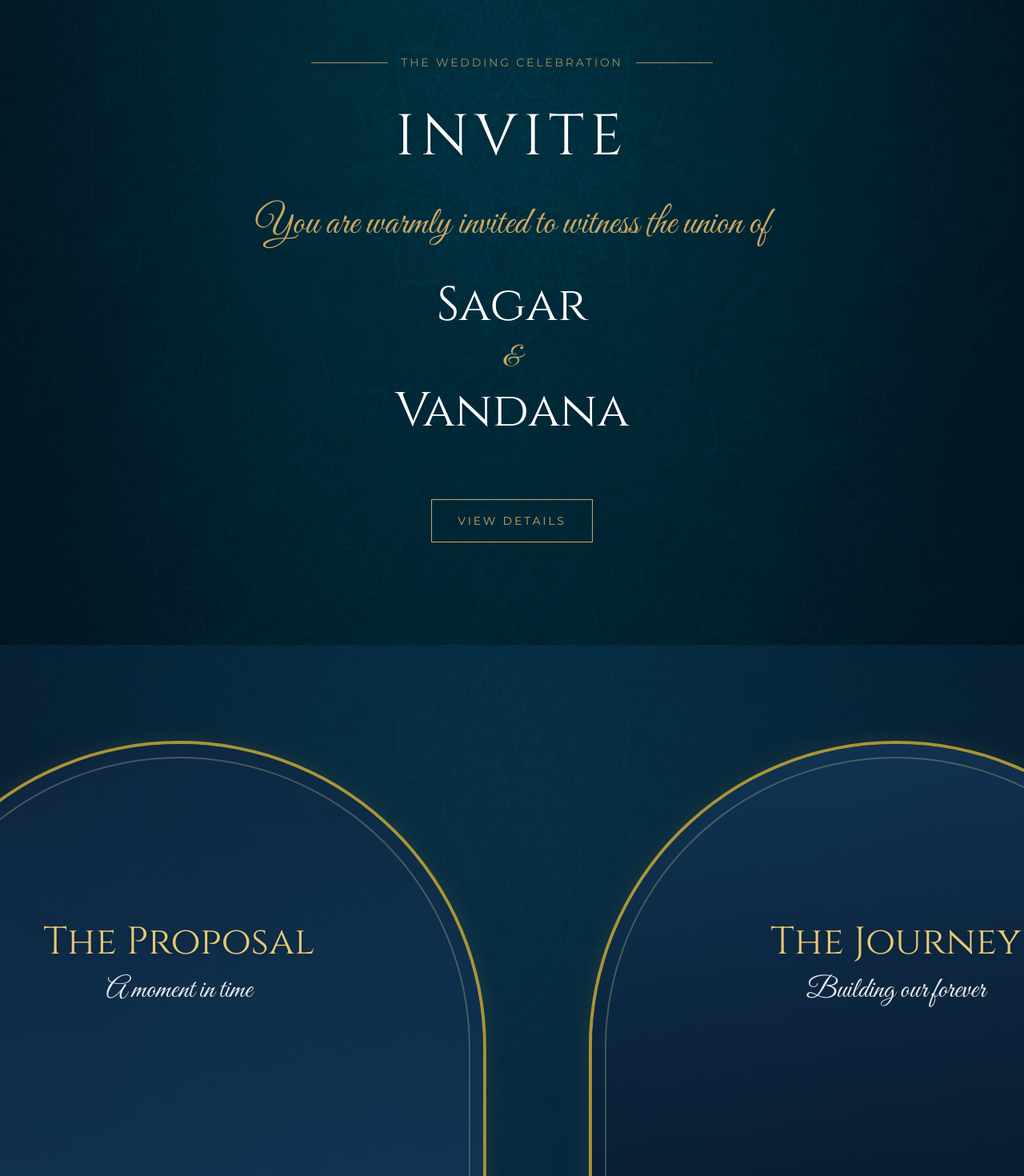
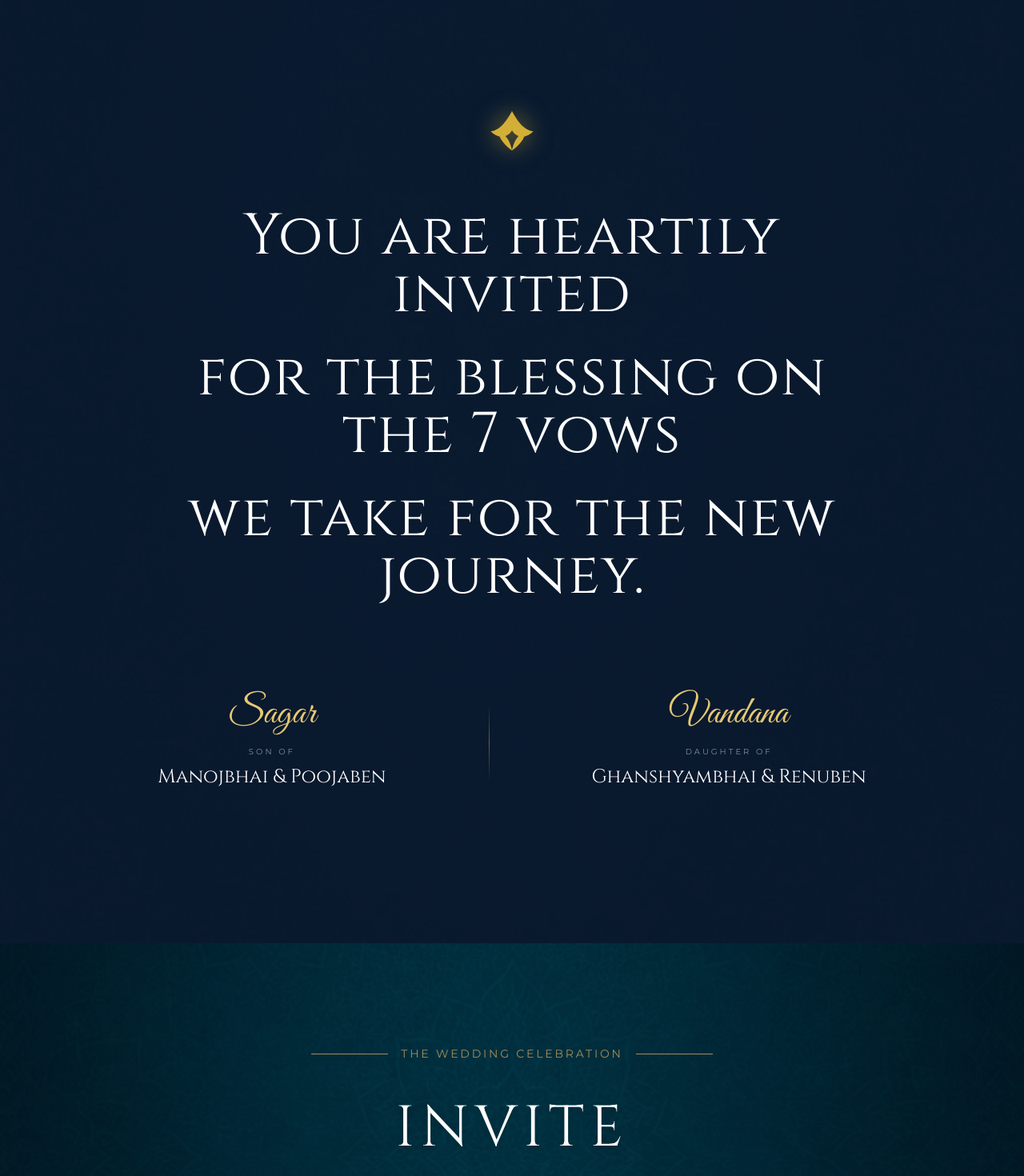
Before and after one commit to anurag07le-create/pvtanurag, a Next.js app: page /elegant in a window 1280 px wide. Shown: the part 3260-4730 px from the top of the page at 80% size. Built offline with nearby package versions, Linux system fonts and the light colour scheme.

Commit message:
feat(elegant): add real cinematic content, couples photos, complete itinerary data, invitation message, and footer

```diff
--- a/src/components/elegant/ElegantExperience.tsx
+++ b/src/components/elegant/ElegantExperience.tsx
@@ -7,6 +7,8 @@ import DetailsSection from "./DetailsSection";
 import ElegantGallery from "./ElegantGallery";
 import ElegantItinerary from "./ElegantItinerary";
 import ElegantGoldenThread from "./ElegantGoldenThread";
+import ElegantInvitationMessage from "./ElegantInvitationMessage";
+import ElegantFooter from "./ElegantFooter";
 
 export default function ElegantExperience() {
   const [isLoaded, setIsLoaded] = useState(false);
@@ -47,9 +49,11 @@ export default function ElegantExperience() {
           <div className="relative w-full">
              <ElegantGoldenThread />
              <HeroParallax />
+             <ElegantInvitationMessage />
              <DetailsSection />
              <ElegantGallery />
              <ElegantItinerary />
+             <ElegantFooter />
           </div>
         )}
       </main>
--- /dev/null
+++ b/src/components/elegant/ElegantFooter.tsx
@@ -0,0 +1,78 @@
+"use client"
+import React, { useRef } from 'react'
+import { motion, useScroll, useTransform } from 'framer-motion'
+
+export default function ElegantFooter() {
+  const containerRef = useRef<HTMLDivElement>(null)
+
+  const { scrollYProgress } = useScroll({
+    target: containerRef,
+    offset: ["start end", "end end"]
+  })
+
+  // The huge text scales up as you scroll down into the footer
+  const textScale = useTransform(scrollYProgress, [0, 1], [0.8, 1])
+  const textOpacity = useTransform(scrollYProgress, [0, 0.5, 1], [0, 0.5, 1])
+
+  return (
+    <section ref={containerRef} className="relative w-full h-[100vh] bg-[#0A1A2F] flex flex-col items-center justify-center overflow-hidden">
+
+      {/* Background Magic */}
+      <div className="absolute inset-0 pointer-events-none opacity-50">
+        <div className="absolute top-1/2 left-1/2 -translate-x-1/2 -translate-y-1/2 w-[80vw] h-[80vw] bg-[#d4af37]/20 rounded-full blur-[120px] mix-blend-screen" />
+      </div>
+
+      {/* Massive Text Reveal */}
+      <motion.div
+        style={{ scale: textScale, opacity: textOpacity }}
+        className="relative z-10 w-full text-center px-4"
+      >
+        <p className="font-montserrat text-[#e6c875] tracking-[0.4em] text-xs md:text-sm uppercase mb-8">
+          Join us for the premiere of their
+        </p>
+        <h2 className="font-cinzel text-[15vw] md:text-[12vw] leading-none text-transparent bg-clip-text bg-gradient-to-b from-[#ffffff] to-[#d4af37] drop-shadow-[0_0_30px_rgba(212,175,55,0.4)]">
+          FOREVER
+        </h2>
+      </motion.div>
+
+      {/* RSVP Button */}
+      <motion.div
+        initial={{ opacity: 0, y: 50 }}
+        whileInView={{ opacity: 1, y: 0 }}
+        viewport={{ once: true }}
+        transition={{ duration: 1, delay: 0.5 }}
+        className="relative z-20 mt-16 md:mt-24"
+      >
+        <button
+          onClick={() => alert("RSVP functionality coming soon!")}
+          className="group relative px-12 py-5 bg-transparent overflow-hidden"
+        >
+          <div className="absolute inset-0 border border-[#d4af37] transition-all duration-500 group-hover:bg-[#d4af37]" />
+          <span className="relative z-10 font-montserrat text-[#e6c875] text-xs md:text-sm tracking-[0.3em] uppercase transition-colors duration-500 group-hover:text-[#0A1A2F]">
+            RSVP NOW
+          </span>
+        </button>
+      </motion.div>
+
+      {/* A single floating lantern going up into the sky */}
+      <motion.div
+        className="absolute bottom-[-100px] right-[20%] pointer-events-none mix-blend-screen opacity-60 z-0"
+        animate={{
+          y: ["0vh", "-120vh"],
+          x: ["0px", "-50px", "0px"]
+        }}
+        transition={{
+          y: { duration: 25, repeat: Infinity, ease: "linear" },
+          x: { duration: 10, repeat: Infinity, ease: "easeInOut" }
+        }}
+      >
+        <img
+          src="/images/elegant/lantern.png"
+          alt="Lantern"
+          className="w-24 md:w-32 h-auto drop-shadow-[0_0_20px_rgba(255,180,0,0.8)]"
+        />
+      </motion.div>
+
+    </section>
+  )
+}
--- a/src/components/elegant/ElegantGallery.tsx
+++ b/src/components/elegant/ElegantGallery.tsx
@@ -6,21 +6,33 @@ import { motion, useScroll, useTransform } from 'framer-motion';
 const GALLERY_ITEMS = [
   {
     id: 1,
-    title: "The Beginning",
-    description: "Where our journey started",
-    color: "from-[#0A1A2F] to-[#112a46]"
+    title: "The First Yes",
+    date: "14th February 2026",
+    image: "/images/photo1.jpeg"
   },
   {
     id: 2,
-    title: "The Proposal",
-    description: "A moment in time",
-    color: "from-[#112a46] to-[#183b5e]"
+    title: "Wedding Fixed",
+    date: "20th April 2026",
+    image: "/images/photo2.jpeg"
   },
   {
     id: 3,
-    title: "The Journey",
-    description: "Building our forever",
-    color: "from-[#183b5e] to-[#0A1A2F]"
+    title: "The Roka",
+    date: "15th August 2026",
+    image: "/images/photo4.jpeg"
+  },
+  {
+    id: 4,
+    title: "Pre-Wedding Shoot",
+    date: "10th October 2026",
+    image: "/images/photo5.jpeg"
+  },
+  {
+    id: 5,
+    title: "The Journey Begins",
+    date: "Forever",
+    image: "/images/photo3-nobg.png"
   }
 ];
 
@@ -32,8 +44,8 @@ export default function ElegantGallery() {
   });
 
   // Translate the gallery horizontally
-  // We have 3 items, so we need to scroll by roughly -66% of the container width to show the last item
-  const x = useTransform(scrollYProgress, [0, 1], ["0%", "-66%"]);
+  // We have 5 items, so we need to scroll by roughly -80% of the container width to show the last item
+  const x = useTransform(scrollYProgress, [0, 1], ["0%", "-80%"]);
 
   return (
     <section ref={containerRef} className="relative h-[400vh] bg-[#0A1A2F]">
@@ -48,35 +60,48 @@ export default function ElegantGallery() {
           />
         </div>
 
+        <div className="absolute top-10 left-10 z-10 text-[#d4af37]">
+          <p className="font-montserrat text-xs tracking-[0.4em] uppercase mb-2">Our Journey</p>
+          <h2 className="font-vibes text-4xl">A Timeline of Love</h2>
+        </div>
+
         <motion.div
           style={{ x }}
-          className="flex gap-16 md:gap-32 px-[10vw] md:px-[20vw]"
+          className="flex gap-16 md:gap-32 px-[10vw] md:px-[20vw] h-[60vh] md:h-[70vh] items-center"
         >
-          {GALLERY_ITEMS.map((item) => (
+          {GALLERY_ITEMS.map((item, index) => {
+            const marginClass = index % 2 === 0 ? "mt-0 mb-16" : "mt-16 mb-0";
+
+            return (
               <div
                 key={item.id}
-              className="relative shrink-0 w-[80vw] md:w-[60vw] h-[60vh] md:h-[70vh] flex flex-col items-center justify-center"
+                className={`relative shrink-0 w-[80vw] md:w-[40vw] h-full flex flex-col items-center justify-center ${marginClass}`}
               >
                 {/* Golden Arch Frame */}
-              <div className="absolute inset-0 rounded-t-full border-t-4 border-x-4 border-[#d4af37] opacity-80 shadow-[0_0_30px_rgba(212,175,55,0.15)] overflow-hidden">
-                 {/* Inner Gradient or Image */}
-                 <div className={`absolute inset-0 bg-gradient-to-b ${item.color} opacity-80`} />
+                <div className="absolute inset-0 rounded-t-[150px] border-t-4 border-x-4 border-[#d4af37] opacity-80 shadow-[0_0_30px_rgba(212,175,55,0.15)] overflow-hidden bg-[#050e18]">
+                   {/* Image inside arch */}
+                   <img
+                     src={item.image}
+                     alt={item.title}
+                     className="w-full h-full object-cover opacity-80"
+                   />
 
                    {/* Arch Inner Glow */}
-                 <div className="absolute inset-0 rounded-t-full border-t-2 border-x-2 border-[#ffebb3] opacity-30 m-4" />
+                   <div className="absolute inset-0 rounded-t-[150px] border-t-2 border-x-2 border-[#ffebb3] opacity-30 m-4 pointer-events-none" />
                 </div>
 
-              {/* Content */}
-              <div className="relative z-10 flex flex-col items-center text-center p-8">
-                 <h3 className="font-cinzel text-3xl md:text-5xl text-[#e6c875] mb-4 drop-shadow-md">
+                {/* Content Overlay */}
+                <div className="absolute -bottom-12 w-full text-center">
+                   <h3 className="font-cinzel text-2xl md:text-4xl text-[#e6c875] mb-2 drop-shadow-md">
                      {item.title}
                    </h3>
-                 <p className="font-vibes text-2xl md:text-4xl text-white/90">
-                   {item.description}
+                   <p className="font-montserrat text-xs md:text-sm text-white/70 tracking-widest uppercase">
+                     {item.date}
                    </p>
                 </div>
               </div>
-          ))}
+            );
+          })}
         </motion.div>
 
       </div>
--- /dev/null
+++ b/src/components/elegant/ElegantInvitationMessage.tsx
@@ -0,0 +1,91 @@
+"use client"
+import React from 'react'
+import { motion } from 'framer-motion'
+
+export default function ElegantInvitationMessage() {
+  const lines = [
+    "You are heartily invited",
+    "for the blessing on the 7 vows",
+    "we take for the new journey."
+  ]
+
+  return (
+    <section className="relative w-full bg-[#0A1A2F] z-20 py-32 md:py-48 flex items-center justify-center px-4">
+      {/* Subtle Texture */}
+      <div className="absolute inset-0 w-full h-full pointer-events-none">
+        <img
+          src="/images/elegant/teal-texture.png"
+          alt="Texture"
+          className="w-full h-full object-cover opacity-10 mix-blend-overlay"
+        />
+      </div>
+
+      <div className="relative z-10 text-center max-w-4xl flex flex-col items-center">
+
+        {/* Lotus/Lantern Element */}
+        <motion.div
+          initial={{ opacity: 0, scale: 0.8 }}
+          whileInView={{ opacity: 1, scale: 1 }}
+          viewport={{ once: true, margin: "-100px" }}
+          transition={{ duration: 1.5, ease: "easeOut" }}
+          className="mb-12 md:mb-16 text-[#d4af37] opacity-80"
+        >
+          <svg viewBox="0 0 24 24" fill="currentColor" className="w-10 h-10 md:w-16 md:h-16 drop-shadow-[0_0_15px_rgba(212,175,55,0.6)]">
+            <path d="M12 2.5s-2.5 5-5.5 7.5c-2.3 2-4.5 2-4.5 2s2 2.5 5 2.5c2 0 4-1 5-3 1 2 3 3 5 3 3 0 5-2.5 5-2.5s-2.2 0-4.5-2c-3-2.5-5.5-7.5-5.5-7.5z"/>
+            <path d="M12 21s-3-2-5-5c-1.5-2.5-1-4-1-4s2 1 3.5 3c2 2.5 2.5 6 2.5 6z"/>
+            <path d="M12 21s3-2 5-5c1.5-2.5 1-4 1-4s-2 1-3.5 3c-2 2.5-2.5 6-2.5 6z"/>
+          </svg>
+        </motion.div>
+
+        {/* Masked text reveals */}
+        <div className="flex flex-col gap-2 md:gap-4 items-center mb-16 md:mb-24">
+          {lines.map((line, index) => (
+            <div key={index} className="overflow-hidden pb-4">
+              <motion.h2
+                initial={{ y: "100%" }}
+                whileInView={{ y: "0%" }}
+                viewport={{ once: true, margin: "-100px" }}
+                transition={{
+                  duration: 1,
+                  ease: [0.16, 1, 0.3, 1],
+                  delay: index * 0.2
+                }}
+                className="font-cinzel text-3xl md:text-5xl lg:text-7xl text-white tracking-wide leading-tight"
+              >
+                {line}
+              </motion.h2>
+            </div>
+          ))}
+        </div>
+
+        {/* Parents Details */}
+        <motion.div
+          initial={{ opacity: 0, y: 30 }}
+          whileInView={{ opacity: 1, y: 0 }}
+          viewport={{ once: true, margin: "-100px" }}
+          transition={{ duration: 1, delay: 0.6 }}
+          className="flex flex-col md:flex-row gap-12 md:gap-32 items-center justify-center text-center w-full"
+        >
+          {/* Sagar's Details */}
+          <div className="flex flex-col items-center">
+            <h3 className="font-vibes text-4xl md:text-5xl text-[#e6c875] mb-4">Sagar</h3>
+            <p className="font-montserrat text-white/50 tracking-[0.3em] text-[10px] uppercase mb-2">Son of</p>
+            <p className="font-cinzel text-xl md:text-2xl text-white">Manojbhai & Poojaben</p>
+          </div>
+
+          {/* Decorative Divider */}
+          <div className="hidden md:block w-[1px] h-24 bg-gradient-to-b from-transparent via-[#d4af37]/50 to-transparent" />
+          <div className="block md:hidden w-24 h-[1px] bg-gradient-to-r from-transparent via-[#d4af37]/50 to-transparent" />
+
+          {/* Vandana's Details */}
+          <div className="flex flex-col items-center">
+            <h3 className="font-vibes text-4xl md:text-5xl text-[#e6c875] mb-4">Vandana</h3>
+            <p className="font-montserrat text-white/50 tracking-[0.3em] text-[10px] uppercase mb-2">Daughter of</p>
+            <p className="font-cinzel text-xl md:text-2xl text-white">Ghanshyambhai & Renuben</p>
+          </div>
+        </motion.div>
+
+      </div>
+    </section>
+  )
+}
--- a/src/components/elegant/ElegantItinerary.tsx
+++ b/src/components/elegant/ElegantItinerary.tsx
@@ -5,28 +5,49 @@ import { motion, useScroll, useTransform } from 'framer-motion';
 
 const EVENTS = [
   {
+    id: "mehandi",
+    title: "Mehandi",
+    date: "5 Dec 2026",
+    time: "10:00 AM",
+    venue: "Hotel Natraj & Resort",
+    bgColor: "bg-[#091826]",
+    image: "/images/mehandi-caricature.png"
+  },
+  {
+    id: "behrana",
+    title: "Behrana",
+    date: "5 Dec 2026",
+    time: "8:00 PM",
+    venue: "Hotel Natraj & Resort",
+    bgColor: "bg-[#0b1c2b]",
+    image: "/images/behrana-caricature.png"
+  },
+  {
     id: "haldi",
     title: "Haldi",
-    date: "12th November",
+    date: "6 Dec 2026",
     time: "10:00 AM",
-    venue: "The Royal Courtyard",
-    bgColor: "bg-[#0c2336]",
-  },
-  {
-    id: "sangeet",
-    title: "Sangeet",
-    date: "12th November",
-    time: "7:00 PM",
-    venue: "The Grand Ballroom",
-    bgColor: "bg-[#091b2b]",
+    venue: "Hotel Natraj & Resort",
+    bgColor: "bg-[#0c2031]",
+    image: "/images/haldi-caricature.png"
   },
   {
     id: "wedding",
-    title: "The Wedding",
-    date: "13th November",
+    title: "Wedding",
+    date: "6 Dec 2026",
     time: "4:00 PM",
-    venue: "The Palace Gardens",
-    bgColor: "bg-[#06141f]",
+    venue: "Hotel Natraj & Resort",
+    bgColor: "bg-[#0e2436]",
+    image: "/images/wedding-caricature.png"
+  },
+  {
+    id: "reception",
+    title: "Reception",
+    date: "6 Dec 2026",
+    time: "8:00 PM",
+    venue: "Hotel Natraj & Resort",
+    bgColor: "bg-[#10273c]",
+    image: "/images/reception-caricature.png"
   }
 ];
 
@@ -50,7 +71,7 @@ export default function ElegantItinerary() {
         />
       </div>
 
-      <div className="relative z-10 w-full max-w-5xl mx-auto px-6 py-32 flex flex-col items-center">
+      <div className="relative z-10 w-full max-w-6xl mx-auto px-6 py-32 flex flex-col items-center">
 
         <h2 className="font-cinzel text-5xl md:text-7xl tracking-widest text-[#d4af37] drop-shadow-md mb-24">
           ITINERARY
@@ -58,9 +79,7 @@ export default function ElegantItinerary() {
 
         <div className="w-full flex flex-col relative mt-10">
           {EVENTS.map((event, index) => {
-            // Calculate a staggered stacking effect based on the index
             const targetScale = 1 - (EVENTS.length - index) * 0.05;
-
             return (
               <EventCard
                 key={event.id}
@@ -82,7 +101,6 @@ export default function ElegantItinerary() {
 function EventCard({ event, index, progress, targetScale, total }: any) {
   const cardRef = useRef<HTMLDivElement>(null);
 
-  // The card scales down smoothly as subsequent cards overlap it
   const rangeStart = index / total;
   const rangeEnd = 1;
   const scale = useTransform(progress, [rangeStart, rangeEnd], [1, targetScale]);
@@ -95,19 +113,28 @@ function EventCard({ event, index, progress, targetScale, total }: any) {
     >
       <motion.div
         style={{ scale }}
-        className={`w-full h-full max-w-4xl rounded-2xl ${event.bgColor} border border-[#d4af37]/40 p-12 md:p-24 shadow-[0_-10px_40px_rgba(0,0,0,0.5)] flex flex-col items-center text-center relative overflow-hidden`}
+        className={`w-full h-full rounded-2xl ${event.bgColor} border border-[#d4af37]/40 p-8 md:p-16 shadow-[0_-10px_40px_rgba(0,0,0,0.5)] flex flex-col md:flex-row items-center gap-12 relative overflow-hidden`}
       >
         {/* Decorative corner borders */}
-        <div className="absolute top-4 left-4 w-16 h-16 border-t border-l border-[#d4af37]/60" />
-        <div className="absolute top-4 right-4 w-16 h-16 border-t border-r border-[#d4af37]/60" />
-        <div className="absolute bottom-4 left-4 w-16 h-16 border-b border-l border-[#d4af37]/60" />
-        <div className="absolute bottom-4 right-4 w-16 h-16 border-b border-r border-[#d4af37]/60" />
+        <div className="absolute top-4 left-4 w-12 h-12 border-t border-l border-[#d4af37]/60" />
+        <div className="absolute top-4 right-4 w-12 h-12 border-t border-r border-[#d4af37]/60" />
+        <div className="absolute bottom-4 left-4 w-12 h-12 border-b border-l border-[#d4af37]/60" />
+        <div className="absolute bottom-4 right-4 w-12 h-12 border-b border-r border-[#d4af37]/60" />
 
+        <div className="w-full md:w-1/2 flex justify-center">
+          <img
+            src={event.image}
+            alt={event.title}
+            className="w-full max-w-[300px] h-auto drop-shadow-[0_10px_20px_rgba(0,0,0,0.5)]"
+          />
+        </div>
+
+        <div className="w-full md:w-1/2 flex flex-col items-center md:items-start text-center md:text-left z-10">
           <h3 className="font-cinzel text-4xl md:text-6xl text-white tracking-wider mb-6">
             {event.title}
           </h3>
 
-        <div className="w-24 h-[1px] bg-gradient-to-r from-transparent via-[#d4af37] to-transparent mb-8" />
+          <div className="w-24 h-[1px] bg-gradient-to-r from-transparent via-[#d4af37] to-transparent mb-8 md:ml-0 md:bg-gradient-to-r md:from-[#d4af37] md:to-transparent" />
 
           <p className="font-montserrat text-xl md:text-2xl text-[#e6c875] tracking-widest uppercase mb-4">
             {event.date}
@@ -119,6 +146,7 @@ function EventCard({ event, index, progress, targetScale, total }: any) {
           <p className="font-vibes text-3xl md:text-5xl text-white/90">
             {event.venue}
           </p>
+        </div>
 
       </motion.div>
     </div>
```
Lines whose indentation alone changed are shown as unchanged.
